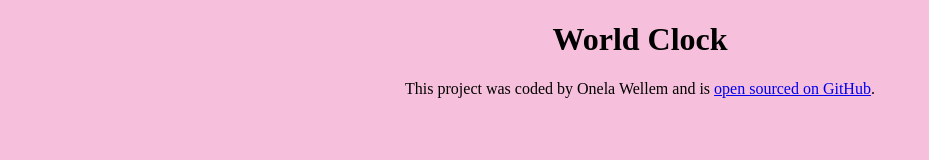
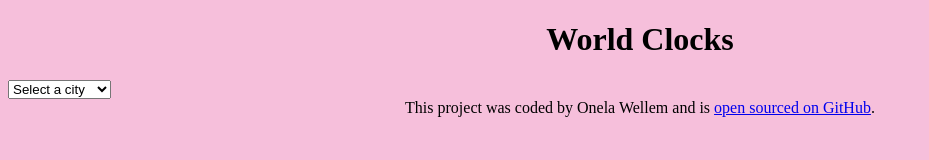
Before and after one commit to Onela25/World-clock, a plain HTML site: page index.html in a window 1280 px wide. Shown: the whole page, without its empty margins (0-929 px from the left). Drawn offline with Linux system fonts and the light colour scheme.

Commit message:
Added a container and select city option

```diff
--- a/index.html
+++ b/index.html
@@ -7,7 +7,16 @@
     <title>World Clock -  Onela Wellem</title>
 </head>
 <body>
-    <h1>World Clock</h1>
+    <div class="container">
+    <h1>World Clocks</h1>
+
+    <select>
+        <option value="">Select a city</option>
+        <option value="">London</option>
+        <option value="">New York city</option>
+        <option value="">Tokyo</option>
+    </select>
+    </div>
     <footer>
         This project was coded by Onela Wellem and is <a href="https://github.com/Onela25/World-clock.git" target="_blank">open sourced on GitHub</a>.
     </footer>
```
